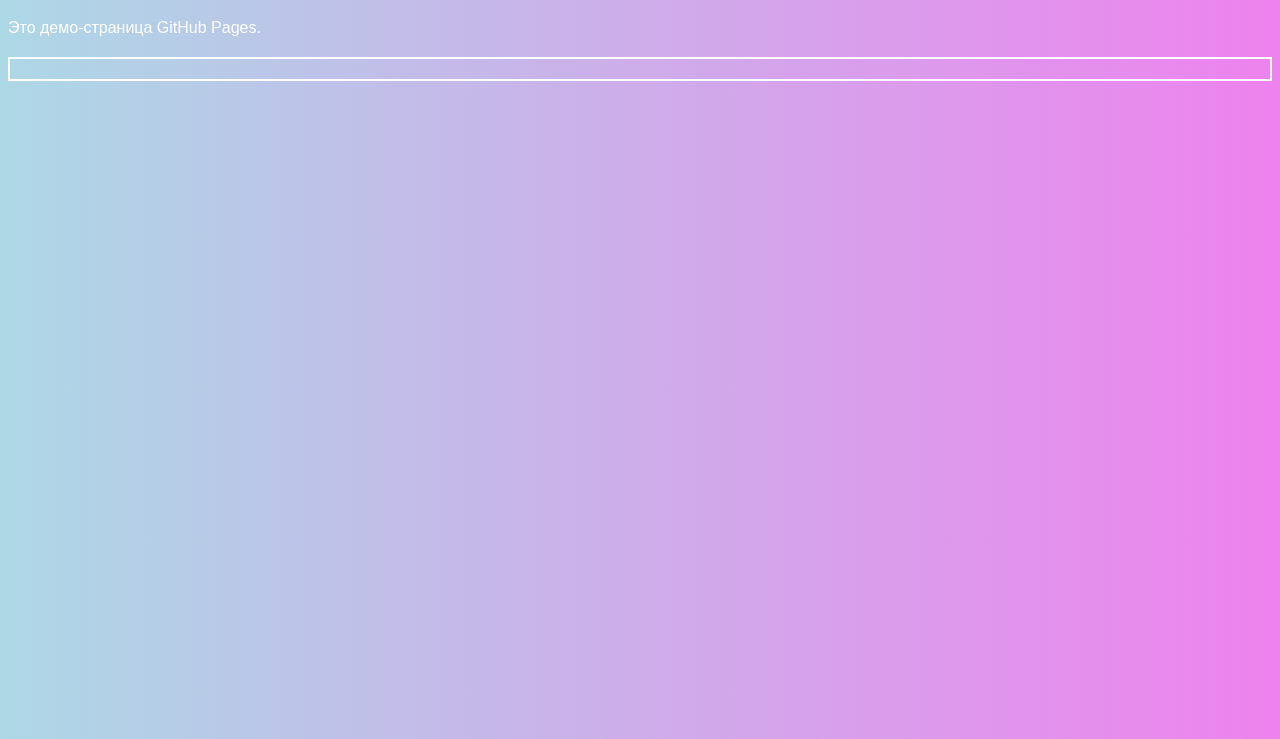
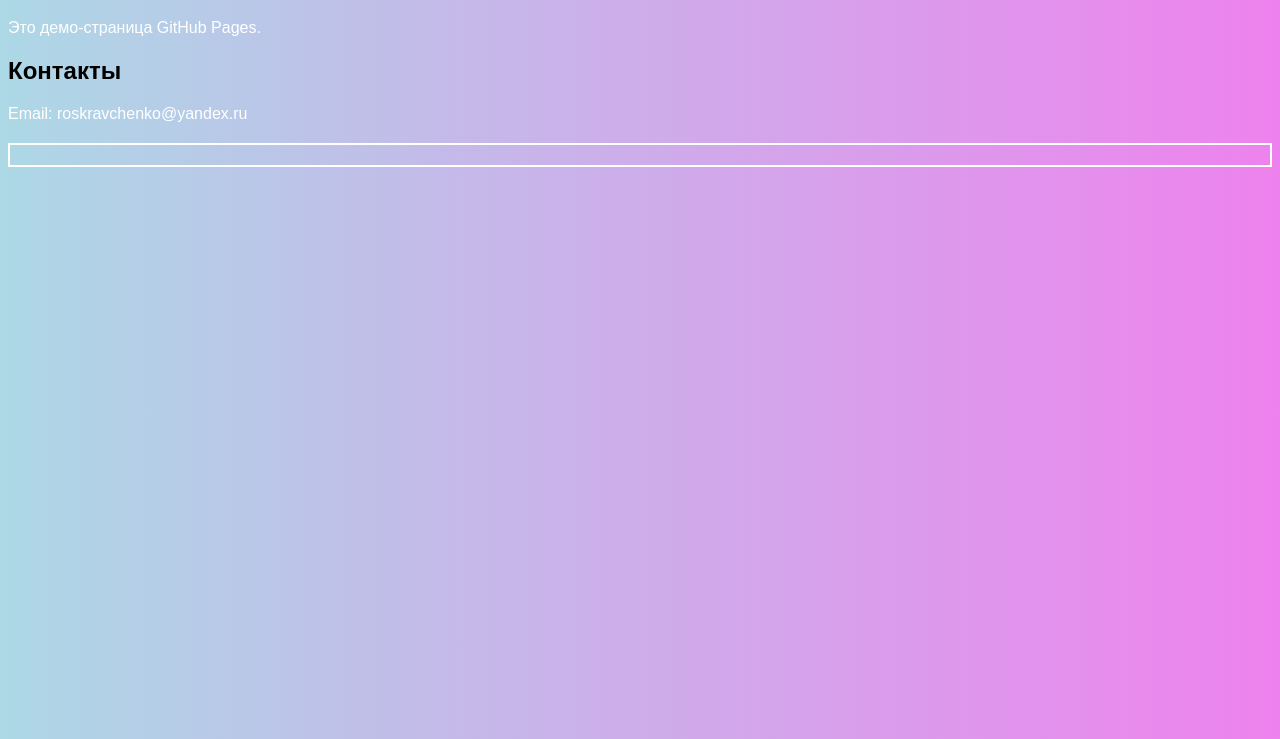
Before and after one commit to rkrch/rkrch.github.io, a plain HTML site: page index.html in a window 1280 px wide. Shown: the part 61-800 px from the top of the page. Drawn offline with Linux system fonts and the light colour scheme; no server answers.

Commit message:
Update index.html

```diff
--- a/index.html
+++ b/index.html
@@ -6,8 +6,9 @@
 <body>
     <h1>Добро пожаловать на мою страницу!</h1>
     <p>Это демо-страница GitHub Pages.</p>
+    <h2>Контакты</h2>
+    <p>Email: roskravchenko@yandex.ru</p>
     <div id="currency"></div>
-
     <script src="script.js"></script>
 </body>
 </html>
```
